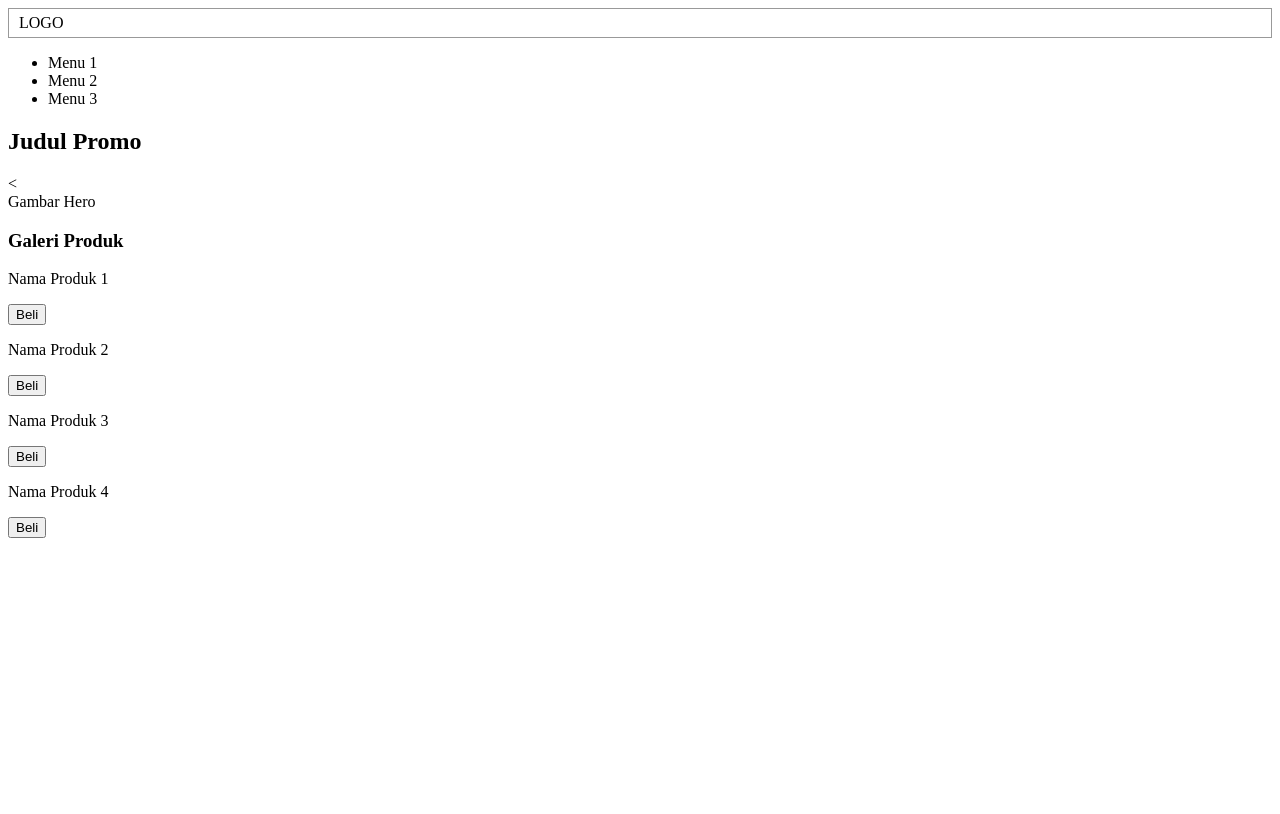
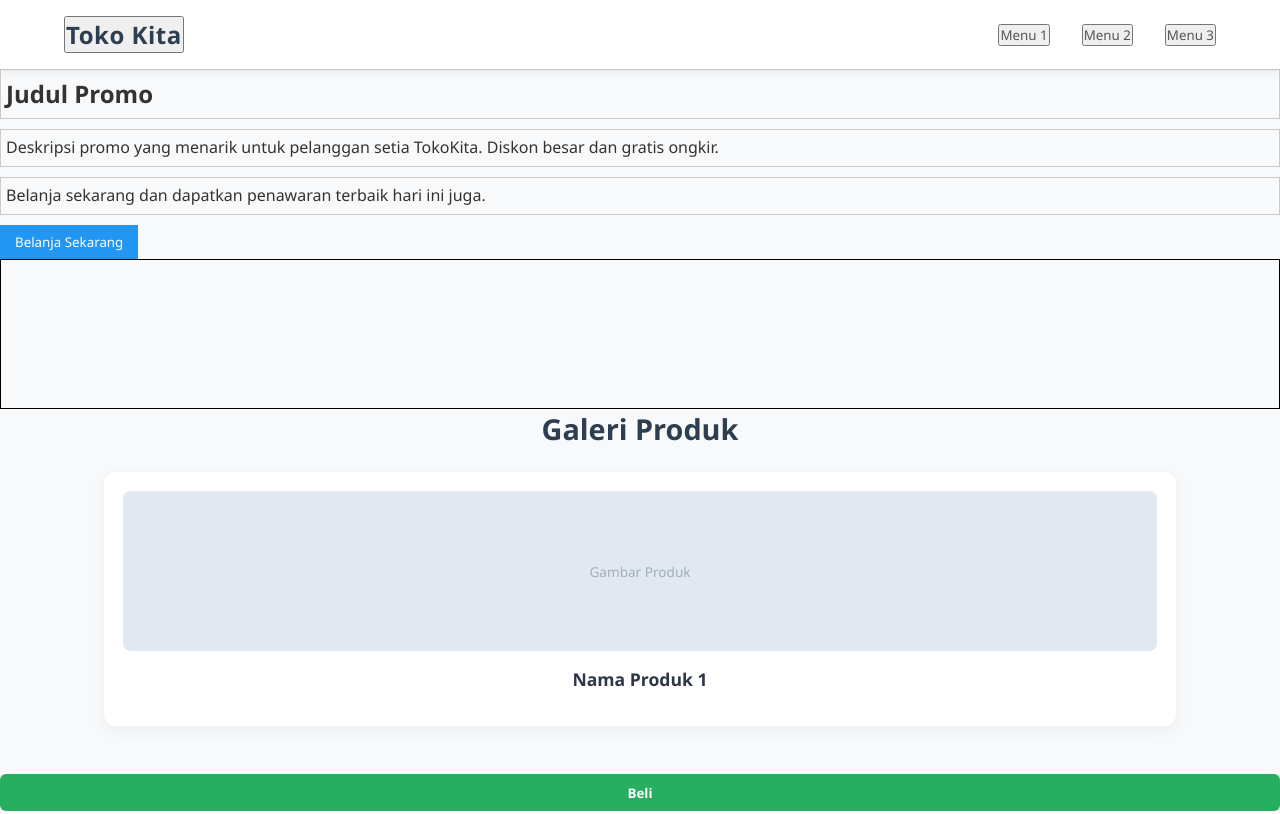
Before and after one commit to mitamardiana15/css-dasar, a plain HTML site: page jobsheet_3/index.html in a window 1280 px wide. Shown: the top 814 px of the page. Drawn offline with Linux system fonts and the light colour scheme.

Commit message:
saya sudah menyelesaikan sampai hero image

```diff
--- a/jobsheet_3/index.html
+++ b/jobsheet_3/index.html
@@ -9,29 +9,31 @@
 <body>
 
     <header class="navbar">
-        <div class="logo">LOGO</div>
+        <button>
+        <div class="Logo">Toko Kita</div>
+        </button>
         <nav>
             <ul class="menus">
-                <li>Menu 1</li>
-                <li>Menu 2</li>
-                <li>Menu 3</li>
-            </ul>
-        </nav>
+                <button><li>Menu 1</li></button>
+                <button><li>Menu 2</li></button>
+                 <button><li>Menu 3</li></button>
+            </nav>
     </header>
 
 
-    <section class="hero">
         <div class="hero-text">
             <h2>Judul Promo</h2>
-            <
+            <p>Deskripsi promo yang menarik untuk pelanggan setia TokoKita. Diskon besar dan gratis ongkir.</p>
+            <p>Belanja sekarang dan dapatkan penawaran terbaik hari ini juga.</p>
+            <button class="btn">Belanja Sekarang</button>
         </div>
         <div class="hero-image">
-            Gambar Hero
+
         </div>
     </section>
 
 
-    <section class="produk-section">
+    <button class="produk-section">
         <h3>Galeri Produk</h3>
         <div class="galeri">
             <div class="card">
@@ -39,11 +41,13 @@
                 <p>Nama Produk 1</p>
                 <button class="btn-kecil">Beli</button>
             </div>
+            <div class="galeri"></div>
             <div class="card">
                 <div class="card-img"></div>
                 <p>Nama Produk 2</p>
                 <button class="btn-kecil">Beli</button>
             </div>
+
             <div class="card">
                 <div class="card-img"></div>
                 <p>Nama Produk 3</p>
@@ -56,3 +60,14 @@
             </div>
         </div>
     </section>
+
+    <footer class="footer";
+    <div>2026 Toko Kita</div>
+    <div class="footer-menu">
+        <span>FB</span>
+        <span>IG</span>
+        <span>YT</span>
+    </div>
+    </footer>
+    </body>
+    </html>
--- a/jobsheet_3/style.css
+++ b/jobsheet_3/style.css
@@ -1,155 +1,178 @@
 
+* {
     margin: 0;
     padding: 0;
     box-sizing: border-box;
-  font-family: Arial, sans-serif;
+    font-family: 'Segoe UI', Tahoma, Geneva, Verdana, sans-serif;
 }
 
 body {
-  padding: 20px;
-  line-height: 1.5;
+    background-color: #f8f9fa;
+    color: #333;
+    line-height: 1.6;
 }
 
-
-.judul-utama {
-  text-align: center;
-  margin-bottom: 15px;
-  font-size: 18px;
-}
-
-
-.header {
+.navbar {
     display: flex;
     justify-content: space-between;
     align-items: center;
-  border: 1px solid #999;
-  padding: 10px 15px;
-  margin-bottom: 20px;
-  background: #eef;
+    background-color: #ffffff;
+    padding: 1rem 5%;
+    box-shadow: 0 2px 10px rgba(0, 0, 0, 0.08);
+    position: sticky;
+    top: 0;
+    z-index: 1000;
 }
 
-.logo {
-  border: 1px solid #999;
-  padding: 5px 10px;
+.Logo {
+    font-size: 1.5rem;
+    font-weight: 700;
+    color: #2c3e50;
+    letter-spacing: 0.5px;
 }
 
-.menu a {
-  border: 1px solid #999;
-  padding: 5px 10px;
-  margin-left: 5px;
-  text-decoration: none;
-  color: #000;
-  font-size: 14px;
-  display: inline-block;
+.menus {
+    display: flex;
+    list-style: none;
+    gap: 2rem;
+    bottom: unset;
 }
 
-
-.promo {
-  display: flex;
-  gap: 20px;
-  border: 1px solid #999;
-  padding: 15px;
-  margin-bottom: 20px;
+.menus li {
+    font-weight: 500;
+    color: #555;
+    cursor: pointer;
+    transition: color 0.3s ease;
 }
 
-.promo-kiri {
-  flex: 1;
-  display: flex;
-  flex-direction: column;
-  gap: 8px;
+.menus li:hover {
+    color: #3498db;
 }
 
-.promo-kiri input {
-  padding: 5px;
-  border: 1px solid #999;
+.hero {
+    display: flex;
+    justify-content: space-between;
+    border: 1px solid black;
+    margin: 10px;
+    padding: 20px;
+    gap: 20px;
 }
 
-.promo-kiri button {
-  padding: 6px 12px;
-  background: #bbd;
-  border: 1px solid #777;
-  width: fit-content;
+.hero-text {
+    flex: 1;
+}
+
+.hero-text h2, .hero-text p {
+    border: 1px solid #ccc;
+    margin-bottom: 10px;
+    padding: 5px;
+}
+
+.hero-image {
+    flex: 1;
+    border: 1px solid black;
+    display: flex;
+    justify-content: center;
+    align-items: center;
+    min-height: 150px;
+}
+
+.btn {
+    background: #2196F3;
+    color: white;
+    border: none;
+    padding: 8px 15px;
     cursor: pointer;
 }
 
-.promo-kanan {
-  width: 200px;
-  border: 1px solid #999;
-  display: flex;
-  align-items: center;
-  justify-content: center;
-  color: #888;
-  font-size: 14px;
-  text-align: center;
-  padding: 30px 10px;
+.produk-section {
+    display: block;
+    width: 100%;
+    max-width: 1200px;
+    margin: 0 auto 3rem auto;
+    padding: 0 5%;
+    border: none;
+    background: transparent;
+    text-align: left;
 }
 
-
-.judul-produk {
-  text-align: center;
-  margin: 10px 0;
-  font-size: 14px;
-}
-
-.produk {
-  display: grid;
-  grid-template-columns: repeat(4, 1fr);
-  gap: 15px;
-  margin-bottom: 20px;
-}
-
-.item {
-  border: 1px solid #999;
-  padding: 8px;
+.produk-section h3 {
+    font-size: 1.8rem;
+    color: #2c3e50;
+    margin-bottom: 1.5rem;
     text-align: center;
 }
 
-.item .gambar {
-  border: 1px solid #999;
-  height: 80px;
-  margin-bottom: 8px;
-  background: #eee;
+.galeri {
+    display: grid;
+    grid-template-columns: repeat(auto-fit, minmax(220px, 1fr));
+    gap: 1.5rem;
+    bottom: unset;
 }
 
-.item button {
-  padding: 4px 10px;
-  background: #bbd;
-  border: 1px solid #777;
-  font-size: 12px;
-  cursor: pointer;
+div.galeri:empty {
+    display: none;
 }
 
-
-.info-bawah {
-  display: grid;
-  grid-template-columns: repeat(3, 1fr);
-  gap: 10px;
-  margin-bottom: 20px;
+.card {
+    background-color: #ffffff;
+    border-radius: 12px;
+    padding: 1.2rem;
+    text-align: center;
+    box-shadow: 0 4px 15px rgba(0, 0, 0, 0.05);
+    transition: transform 0.3s ease, box-shadow 0.3s ease;
+    display: flex;
+    flex-direction: column;
+    align-items: center;
 }
 
-.info-bawah div {
-  border: 1px solid #999;
-  padding: 8px;
-  font-size: 13px;
+.card:hover {
+    transform: translateY(-5px);
+    box-shadow: 0 8px 25px rgba(0, 0, 0, 0.1);
 }
 
+.card-img {
+    width: 100%;
+    height: 160px;
+    background-color: #e2e8f0;
+    border-radius: 8px;
+    margin-bottom: 1rem;
+    position: relative;
+}
 
-.bawah {
+.card-img::after {
+    content: "Gambar Produk";
+    position: absolute;
+    top: 50%;
+    left: 50%;
+    transform: translate(-50%, -50%);
+    color: #a0aec0;
+    font-size: 0.85rem;
+}
+
+.card p {
+    font-size: 1.1rem;
+    font-weight: 600;
+    color: #2d3748;
+    margin-bottom: 1rem;
+}
+
+.btn-kecil {
+    background-color: #27ae60;
+    color: #ffffff;
+    border: none;
+    padding: 0.6rem 1.5rem;
+    border-radius: 6px;
+    font-weight: 600;
+    cursor: pointer;
+    transition: background-color 0.2s ease;
+    width: 100%;
+}
+
+.footer {
   display: flex;
   justify-content: space-between;
-  align-items: center;
-  border: 1px solid #999;
-  padding: 10px 15px;
-  margin-bottom: 20px;
+  border: 1px solid black;
+  margin: 10px;
+  padding: 10px;
 }
-
-.total, .halaman {
-  border: 1px solid #999;
-  padding: 5px 10px;
-}
-
-
-.keterangan {
-  font-size: 12px;
-  line-height: 1.8;
-}
```
Also changed, not shown: jobsheet_3/m.jpg (added), jobsheet_3/p.jpg (added), m.jpg (added), p.jpg (added), 1 other file. Lines whose indentation alone changed are shown as unchanged.
